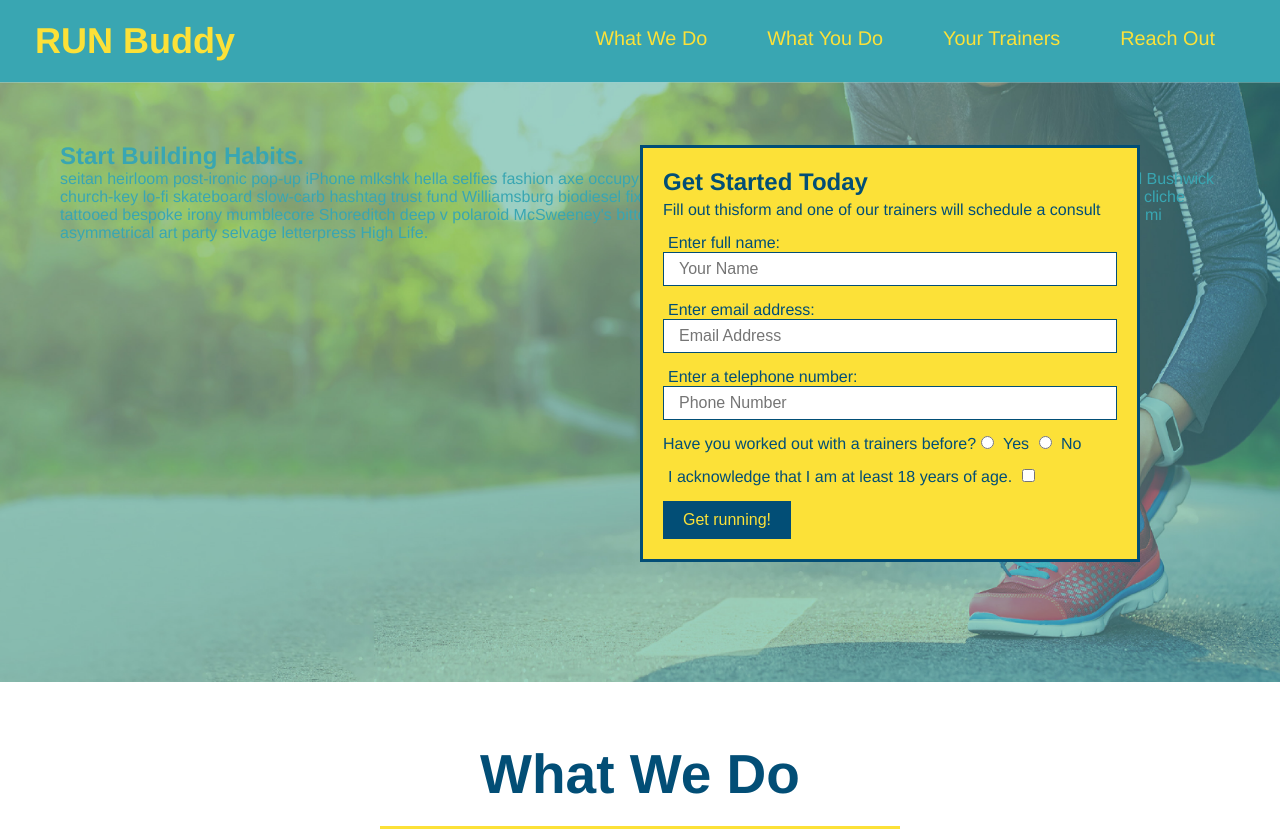
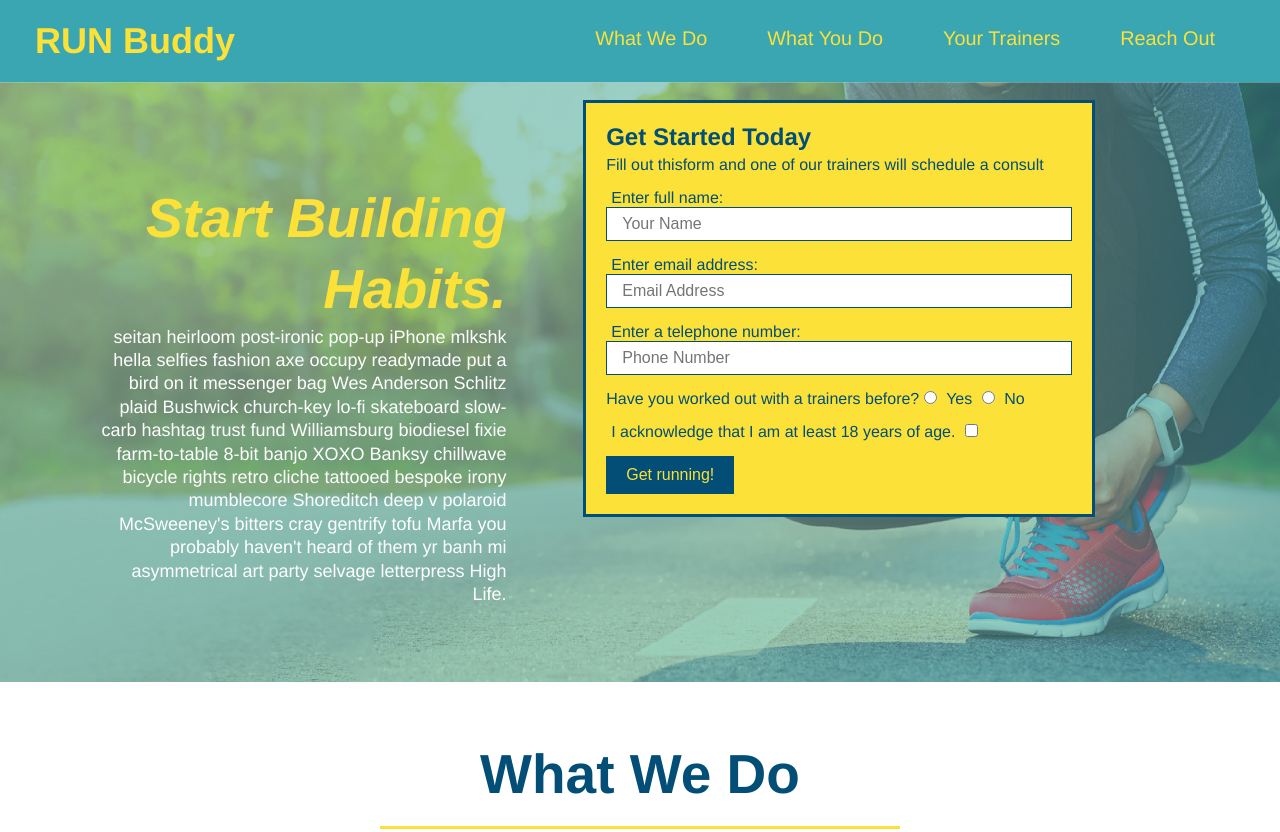
Before and after one commit to Binhta1/run-buddy, a plain HTML site: page index.html in a window 1280 px wide. Shown: the top 832 px of the page. Drawn offline with Linux system fonts and the light colour scheme.

```diff
--- a/assets/css/style.css
+++ b/assets/css/style.css
@@ -64,17 +64,18 @@ footer {
   background: #fce138;
   padding: 40px 35px;
   width: 100%;
+  display: flex;
+  justify-content: space-between;
+  flex-wrap: wrap;
 }
 
 footer h2 {
-  display: inline;
   color: #024e76;
   font-size: 30px;
   margin: 0;
 }
 
 footer div {
-  float: right;
   line-height: 1.5;
   text-align: right;
 }
@@ -97,6 +98,20 @@ section {
   position: relative;
   height: 600px;
 }
+.hero-cta {
+  width: 35%;
+  text-align: right;
+  margin: 3.5%;
+  color:#fff;
+  font-size: 18px;
+  line-height: 1.3;
+}
+
+.hero-cta h2 {
+  font-style: italic;
+  font-size: 55px;
+  color: #fce138;
+}
 
 .hero-form {
   border: 3px solid #024e76;
@@ -107,6 +122,8 @@ section {
   position: absolute;
   bottom: 120px;
   right: 140px;
+  width: 40%;
+  margin: 3.5%;
 }
 
 .hero-form h3 {
--- a/index.html
+++ b/index.html
@@ -201,7 +201,6 @@
   <!-- footer -->
   <footer>
   <h2>❤️ Made with love by Run Buddy.</h2>
-  <a href="https://google.com">Google It!</a>
   <div>
     <a href="./privacy-policy.html">Read Our Privacy Policy</a><br />
     &copy; 2019 Run Buddy. Inc.
```
